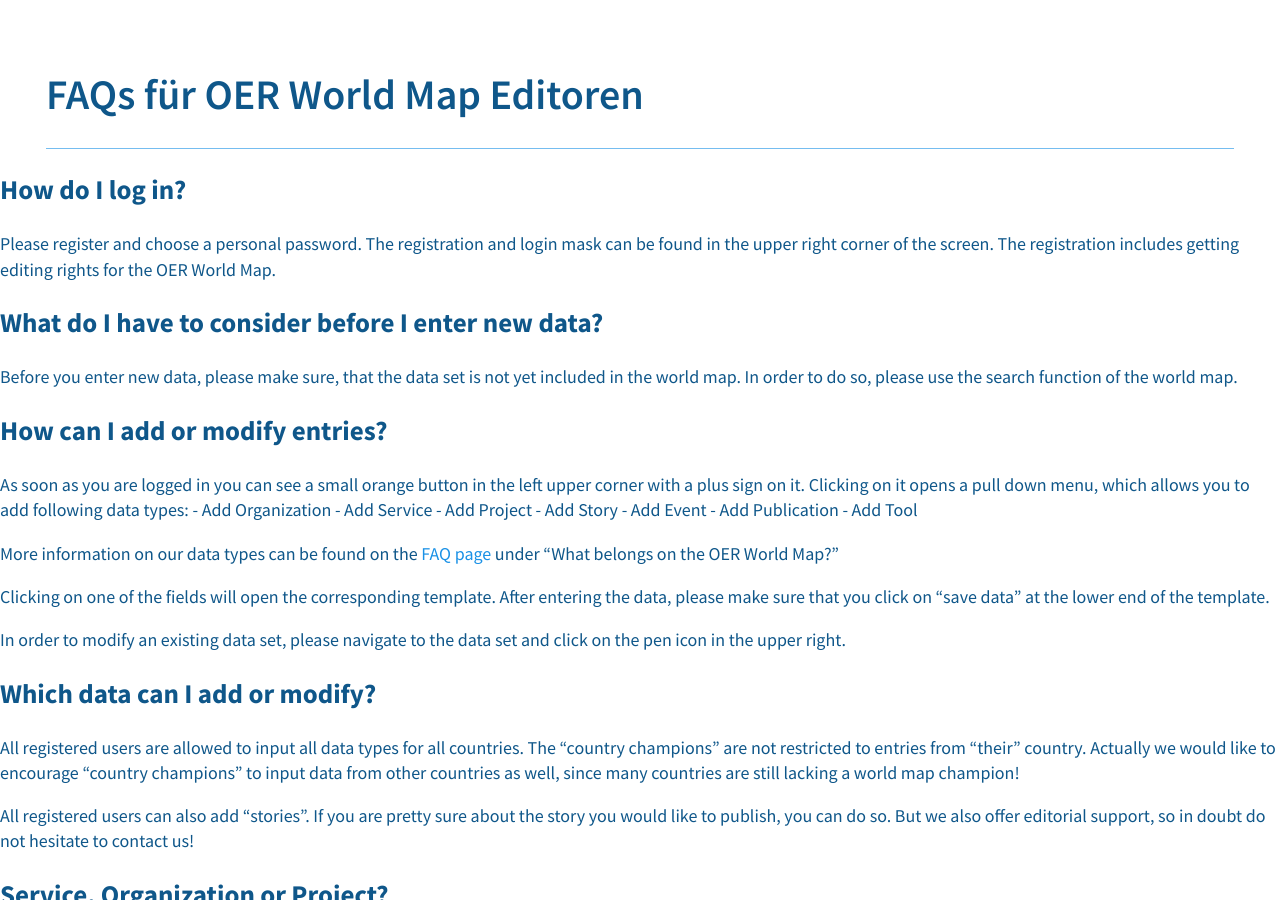
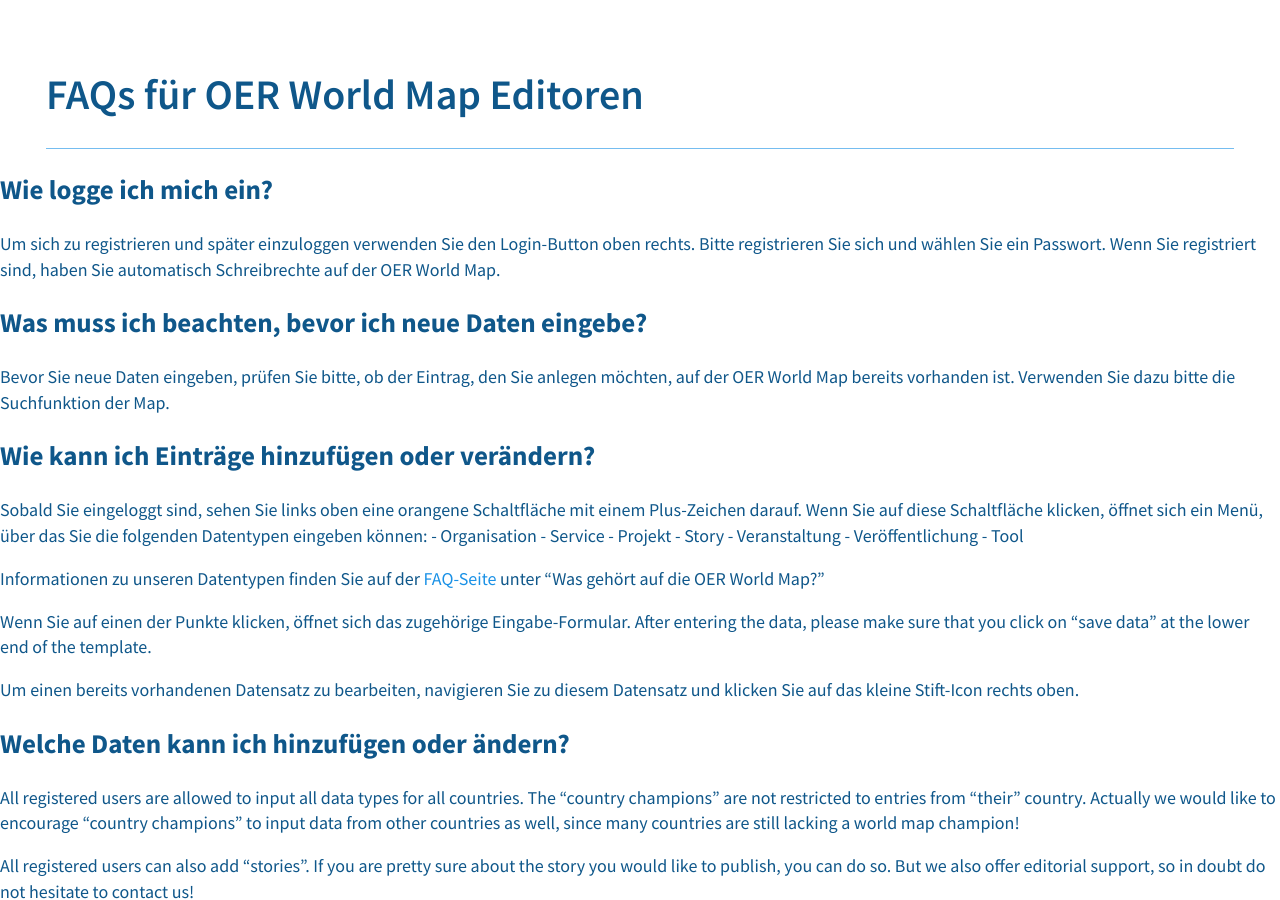
Before and after one commit to hbz/oerworldmap-ui, a Jekyll site: the page built from docs/editorsFAQ.de.md, in a window 1280 px wide and 900 px high. Built offline with Jekyll 4.4.1, drawn with Linux system fonts in a browser that asks for light colours; nearby versions of some CDN libraries; comment, search, counter and statistics services are not loaded; a style sheet for code colours, icons or effects is not loaded.

Commit message:
New translations editorsFAQ.md (German)

```diff
--- a/docs/editorsFAQ.de.md
+++ b/docs/editorsFAQ.de.md
@@ -5,25 +5,25 @@
 ---
 # FAQs für OER World Map Editoren
 
-## How do I log in?
+## Wie logge ich mich ein?
 
-Please register and choose a personal password. The registration and login mask can be found in the upper right corner of the screen. The registration includes getting editing rights for the OER World Map.
+Um sich zu registrieren und später einzuloggen verwenden Sie den Login-Button oben rechts. Bitte registrieren Sie sich und wählen Sie ein Passwort. Wenn Sie registriert sind, haben Sie automatisch Schreibrechte auf der OER World Map.
 
-## What do I have to consider before I enter new data?
+## Was muss ich beachten, bevor ich neue Daten eingebe?
 
-Before you enter new data, please make sure, that the data set is not yet included in the world map. In order to do so, please use the search function of the world map.
+Bevor Sie neue Daten eingeben, prüfen Sie bitte, ob der Eintrag, den Sie anlegen möchten, auf der OER World Map bereits vorhanden ist. Verwenden Sie dazu bitte die Suchfunktion der Map.
 
-## How can I add or modify entries?
+## Wie kann ich Einträge hinzufügen oder verändern?
 
-As soon as you are logged in you can see a small orange button in the left upper corner with a plus sign on it. Clicking on it opens a pull down menu, which allows you to add following data types: - Add Organization - Add Service - Add Project - Add Story - Add Event - Add Publication - Add Tool
+Sobald Sie eingeloggt sind, sehen Sie links oben eine orangene Schaltfläche mit einem Plus-Zeichen darauf. Wenn Sie auf diese Schaltfläche klicken, öffnet sich ein Menü, über das Sie die folgenden Datentypen eingeben können: - Organisation - Service - Projekt - Story - Veranstaltung - Veröffentlichung - Tool
 
-More information on our data types can be found on the [FAQ page](https://oerworldmap.org/FAQ) under "What belongs on the OER World Map?"
+Informationen zu unseren Datentypen finden Sie auf der [FAQ-Seite](https://oerworldmap.org/FAQ) unter "Was gehört auf die OER World Map?"
 
-Clicking on one of the fields will open the corresponding template. After entering the data, please make sure that you click on "save data" at the lower end of the template.
+Wenn Sie auf einen der Punkte klicken, öffnet sich das zugehörige Eingabe-Formular. After entering the data, please make sure that you click on "save data" at the lower end of the template.
 
-In order to modify an existing data set, please navigate to the data set and click on the pen icon in the upper right.
+Um einen bereits vorhandenen Datensatz zu bearbeiten, navigieren Sie zu diesem Datensatz und klicken Sie auf das kleine Stift-Icon rechts oben.
 
-## Which data can I add or modify?
+## Welche Daten kann ich hinzufügen oder ändern?
 
 All registered users are allowed to input all data types for all countries. The "country champions" are not restricted to entries from "their" country. Actually we would like to encourage "country champions" to input data from other countries as well, since many countries are still lacking a world map champion!
 
```
